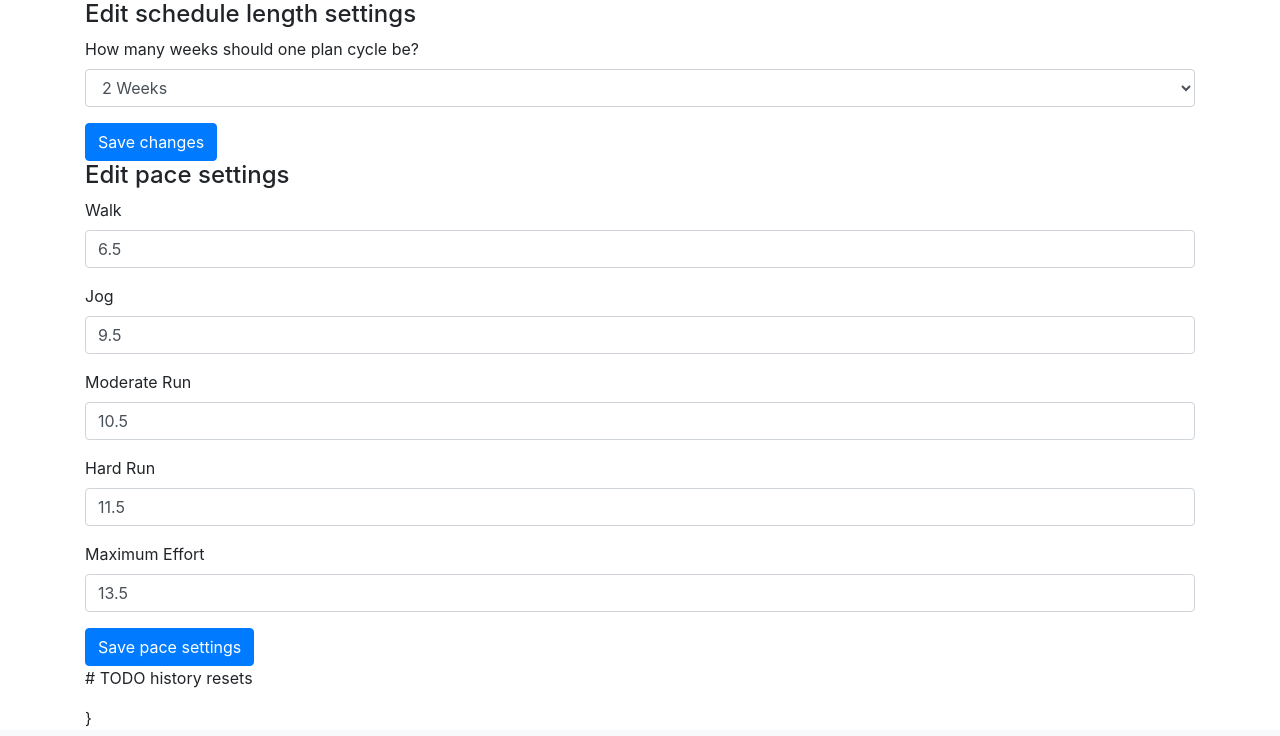
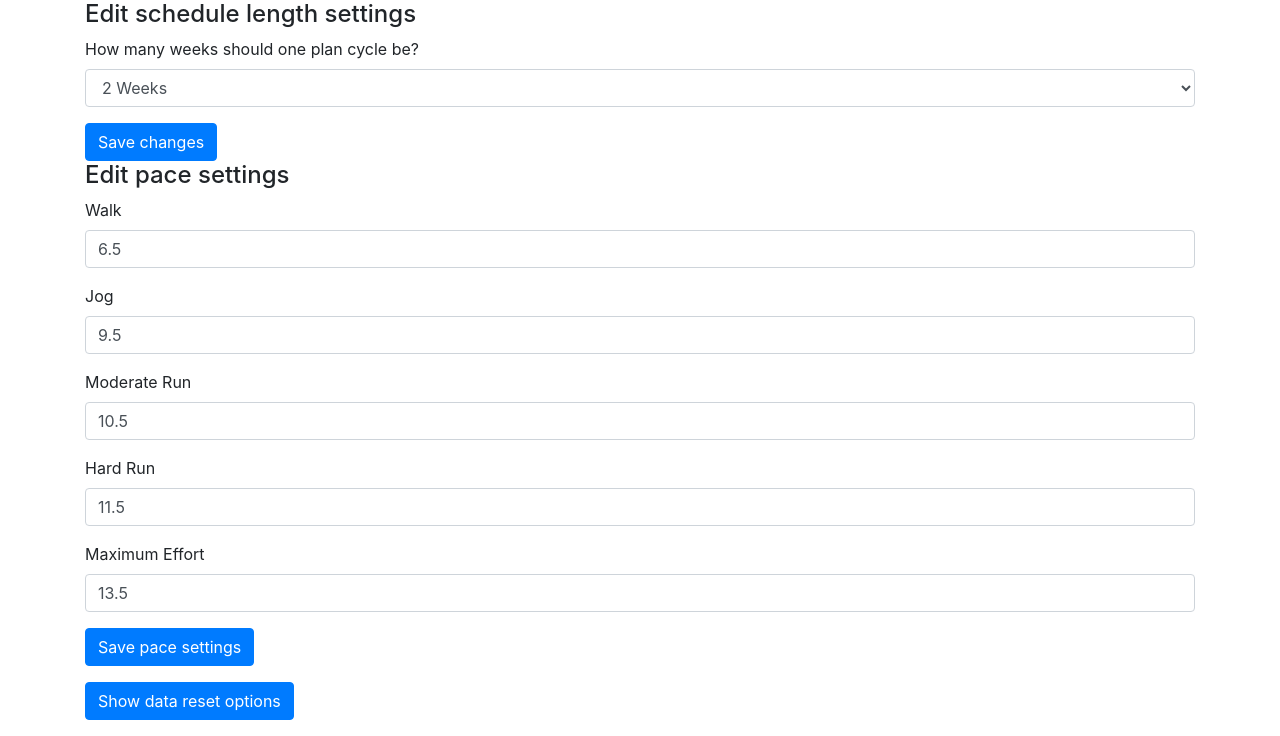
Before and after one commit to kalexf/kpv2, a Django app: page /settings/ in a window 1280 px wide. Shown: the part 99-835 px from the top of the page. Run offline with Django 4.2, Linux system fonts and the light colour scheme; the visitor is signed in with stand-in values (Sample User, id 1); data comes from the database, SQL or seed files in the repository; some libraries are stand-ins or nearby versions.

Commit message:
Under preferences added options to resest plan, history.

```diff
--- a/planner/models.py
+++ b/planner/models.py
@@ -88,6 +88,7 @@ class Profile(models.Model):
 	pace_2 = models.DecimalField(decimal_places=2,max_digits=4,default=10.5)
 	pace_3 = models.DecimalField(decimal_places=2,max_digits=4,default=11.5)
 	pace_4 = models.DecimalField(decimal_places=2,max_digits=4,default=13.5)
+
 
 	def user_pace(self,pace_value):
 		"""Give pace name, get speed for that user"""
--- a/planner/templates/planner/profilesettings.html
+++ b/planner/templates/planner/profilesettings.html
@@ -22,8 +22,35 @@
 
 
 
+
 {% endif %}
- <p># TODO history resets</p>
-}
+<div>
+  <p>
+    <form class="form" action="{% url 'planner:reset' 'reveal' %}" method="post">
+    {% csrf_token %}
+    <button name="submit" class="btn btn-primary">Show data reset options</button>
+    </form>
+  </p>
+{% if reset_visible %}
+  <p>
+    <a href="{% url 'planner:reset' 'plan' %}">Delete Plan?</a>
+    {% if plan %}
+    <a href="{% url 'planner:reset' 'plan' 'delete'%}">Confirm Delete(final)</a>
+    {% endif %}
+  </p>
+  <p>
+    <a href="{% url 'planner:reset' 'activity_hist' %}">Delete Activity History</a>
+    {% if activity_hist %}
+    <a href="{% url 'planner:reset' 'activity_hist' 'delete' %}">Confirm Delete(final).</a>
+    {% endif %}
+  </p>
+  <p>
+    <a href="{% url 'planner:reset' 'distance_hist' %}">Delete Distance History</a>
+    {% if distance_hist %}
+      <a href="{% url 'planner:reset' 'distance_hist' 'delete'%}">Confirm Delete(final)</a>
 
+    {% endif %}
+  </p>
+{% endif %}
+</div>
 {% endblock content %}
--- a/planner/urls.py
+++ b/planner/urls.py
@@ -25,4 +25,7 @@ urlpatterns = [
 	path('savepace/', views.savepacesettings,name='savepacesettings'),
 	path('history/',views.view_history,name='history'),
 	path('mileage/', views.mileage,name='mileage'),
+	# Delete various data from profile
+	path('reset/<str:route>',views.reset,name='reset'),
+	path('reset/<str:route>/<str:delete>',views.reset,name='reset'),
 	]
--- a/planner/views.py
+++ b/planner/views.py
@@ -349,6 +349,29 @@ def edit(request,act_id=None):
 	}
 	return render(request,'planner/edit.html',context)
 
+@login_required
+def reset(request,route,delete=None):
+	"""For resetting various profile data."""
+	# Delete confirmation, reset field.
+	if delete == 'delete':
+		profile = get_profile(request.user)
+		if route == 'plan':
+			profile.plan = None
+		if route == 'activity_hist':
+			profile.history = None
+		if route == 'distance_hist':
+			profile.mileage_history = None
+
+		profile.save()
+
+		return redirect('planner:home')
+
+
+	context = {'reset_visible':True}
+	context[route] = True
+	return render(request,'planner/profilesettings.html',context)
+
+
 
 @login_required
 def delete(request, act_id=None):
```
